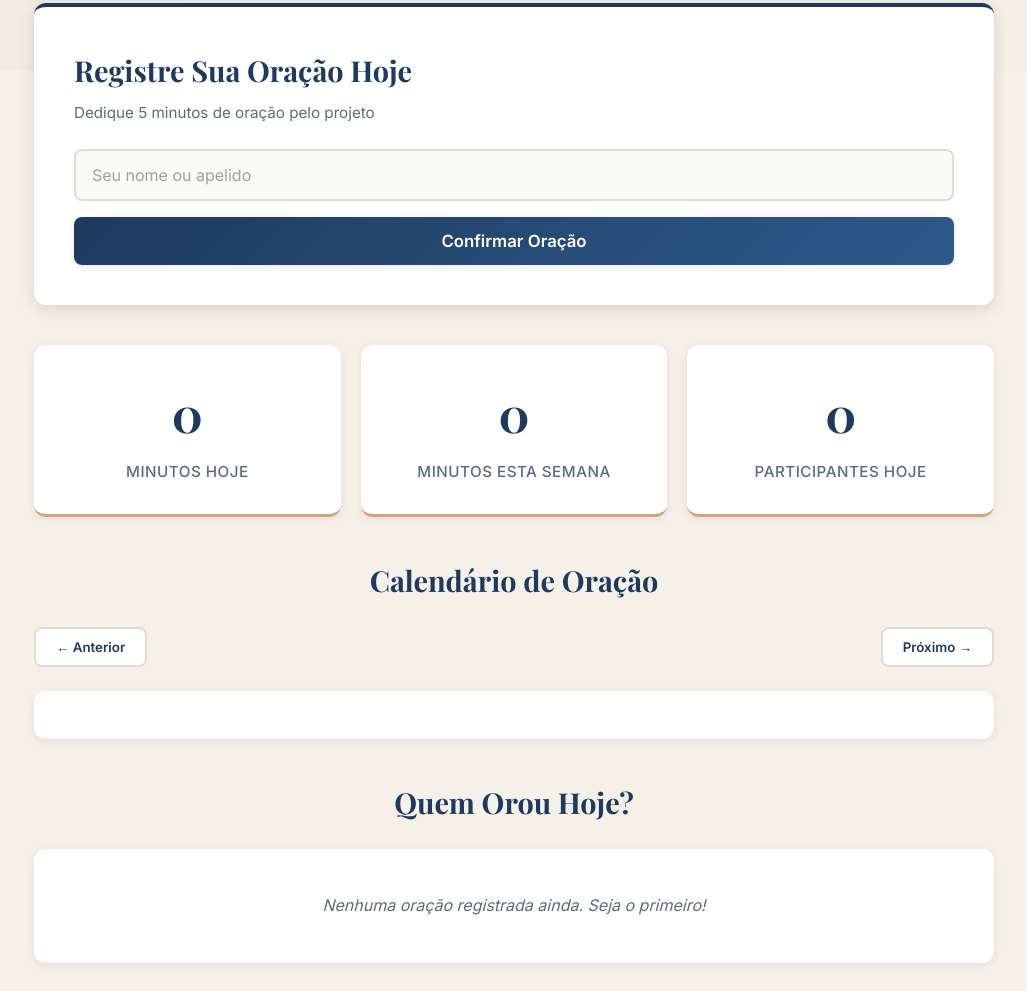
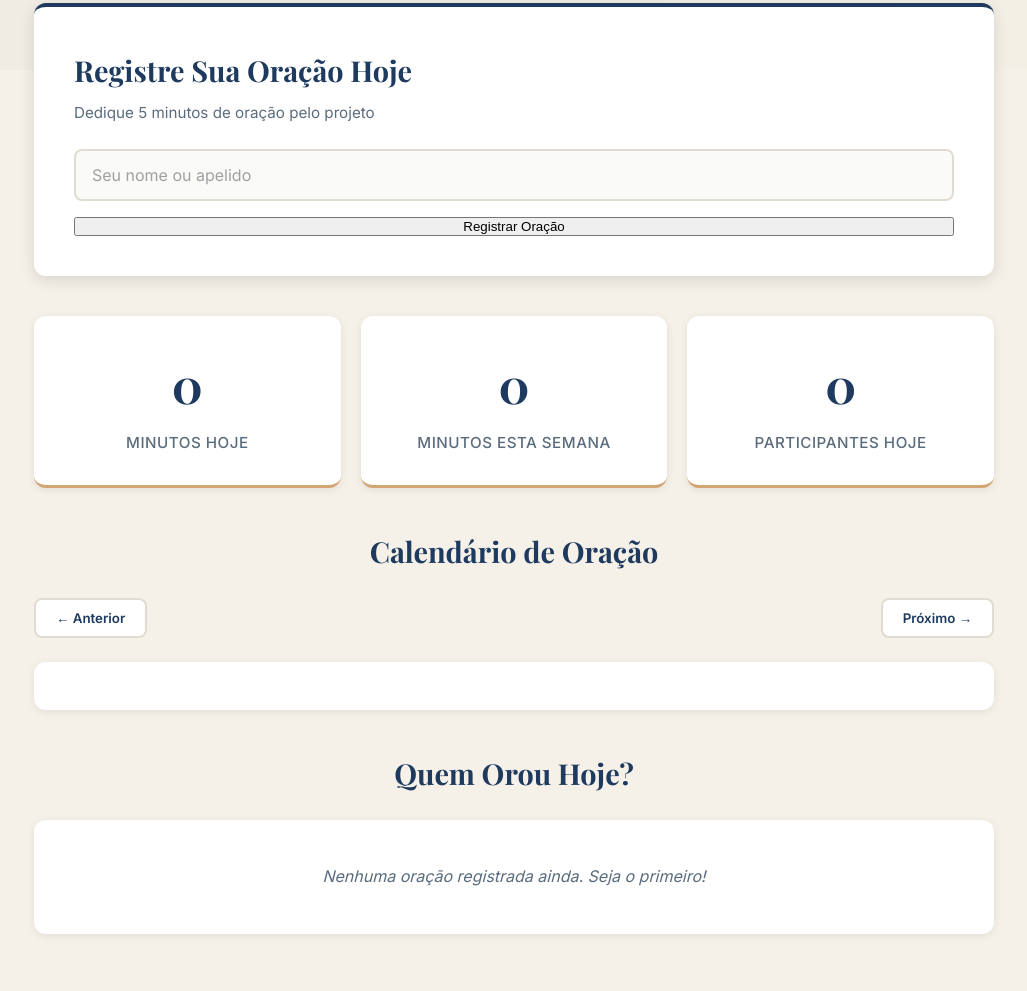
Before and after one commit to advmikerosa/oracao-eccb, a website with bundled scripts: page index.html in a window 1280 px wide. Shown: the part 730-1721 px from the top of the page, without its empty margins (126-1153 px from the left). Built offline with nearby package versions, Linux system fonts and the light colour scheme.

Commit message:
Update index.html

```diff
--- a/index.html
+++ b/index.html
@@ -59,7 +59,7 @@
                                 required
                             >
                         </div>
-                        <button type="submit" class="btn-submit">Confirmar Oração</button>
+                        <button onclick="registrarOracao()">Registrar Oração</button>
                     </form>
 
                     <div id="successMessage" class="success-message hidden">
```
